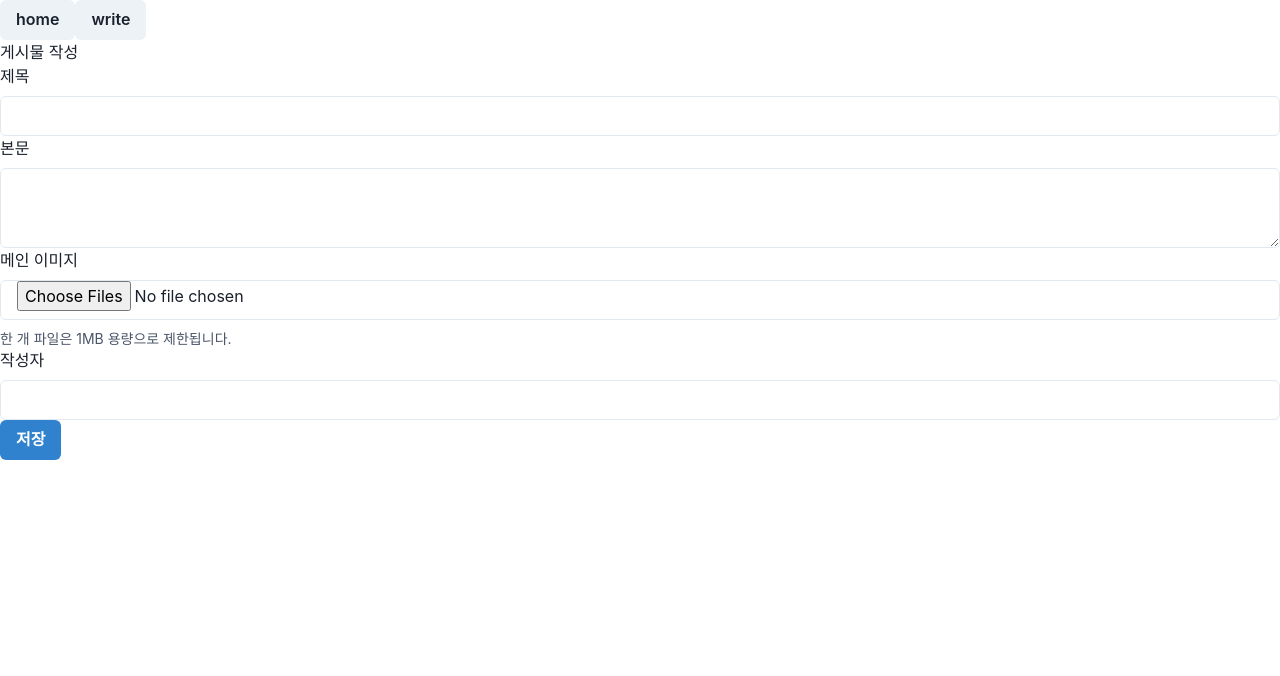
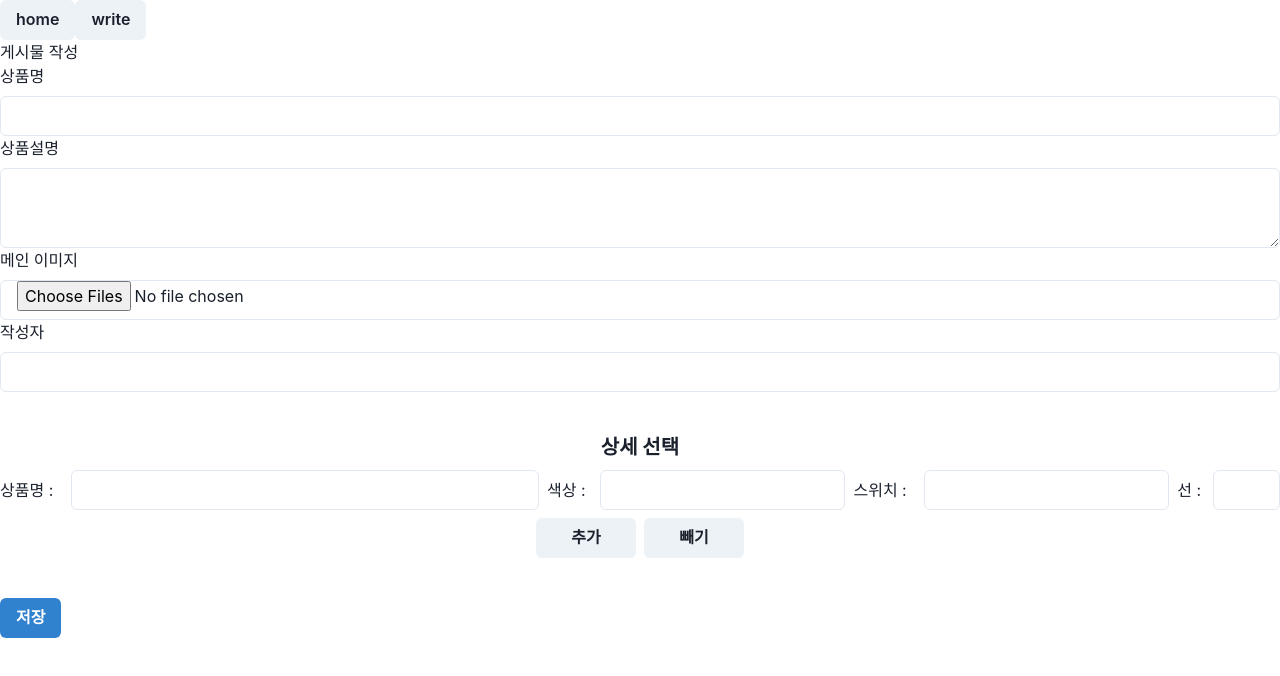
Before and after one commit to gns14585/sub_front, a React (Create React App) app: page /write in a window 1280 px wide. Shown: the top 676 px of the page. Built offline with nearby package versions, Linux system fonts and the light colour scheme.

Commit message:
상세선택 id 연결안됨

```diff
--- a/src/index.js
+++ b/src/index.js
@@ -5,9 +5,7 @@ import { ChakraProvider } from "@chakra-ui/react";
 
 const root = ReactDOM.createRoot(document.getElementById("root"));
 root.render(
-  <React.StrictMode>
-    <ChakraProvider>
-      <App />
-    </ChakraProvider>
-  </React.StrictMode>,
+  <ChakraProvider>
+    <App />
+  </ChakraProvider>,
 );
--- a/src/page/BoardList.js
+++ b/src/page/BoardList.js
@@ -1,5 +1,6 @@
 import {
   Box,
+  Flex,
   Image,
   SimpleGrid,
   Spinner,
@@ -27,29 +28,39 @@ export function BoardList() {
 
   return (
     <Box justifyContent={"center"} border={"1px solid red"} w="100%">
-      <Box w="80%" justifyContent={"center"} display={"flex"}>
+      <Flex w="80%" justifyContent={"center"} display={"flex"}>
         <h1>게시물 목록</h1>
         <SimpleGrid columns={3} spacing={9} m={20}>
           {boardList.map((board) => (
             <Box
-              _hover={{ cursor: "pointer" }}
+              _hover={{
+                cursor: "pointer",
+                bg: "gray.100",
+                transform: "scale(1.05)", // 이미지를 약간 확대합니다.
+                transition: "transform 0.2s",
+              }}
               key={board.id}
               onClick={() => navigate("/board/" + board.id)}
+              borderRadius="10px"
             >
               {/* 게시물의 첫 번째 이미지를 표시 */}
               {board.mainImgs && board.mainImgs.length > 0 && (
-                <Image src={board.mainImgs[0].url} alt="Board Image" />
+                <Image
+                  borderRadius="10px"
+                  src={board.mainImgs[0].url}
+                  alt="Board Image"
+                />
               )}
 
-              <Text>{board.id}</Text>
-              <Text>title : {board.title}</Text>
-              <Text>content : {board.content}</Text>
-              <Text>writer : {board.writer}</Text>
-              <Text>inserted : {board.inserted}</Text>
+              <Box>{board.id}</Box>
+              <Box>상품설명 : {board.title}</Box>
+              <Box>content : {board.content}</Box>
+              <Box>writer : {board.writer}</Box>
+              <Box>inserted : {board.inserted}</Box>
             </Box>
           ))}
         </SimpleGrid>
-      </Box>
+      </Flex>
     </Box>
   );
 }
--- a/src/page/BoardView.js
+++ b/src/page/BoardView.js
@@ -1,6 +1,7 @@
 import {
   Box,
   Button,
+  Flex,
   FormControl,
   FormLabel,
   Image,
@@ -13,8 +14,10 @@ import {
   ModalHeader,
   ModalOverlay,
   Spinner,
+  Text,
   useDisclosure,
   useToast,
+  VStack,
 } from "@chakra-ui/react";
 import { useNavigate, useParams } from "react-router-dom";
 import { useEffect, useState } from "react";
@@ -29,6 +32,21 @@ export function BoardView() {
 
   const toast = useToast();
   const navigate = useNavigate();
+
+  const [details, setDetails] = useState([]);
+
+  useEffect(() => {
+    axios
+      .get("/api/board/details/" + id)
+      .then((response) => {
+        setDetails(response.data);
+        console.log(response.data);
+      })
+      .catch((error) => {
+        console.error("Error fetching details:", error);
+      })
+      .finally(() => console.log("끝"));
+  }, [id]);
 
   useEffect(() => {
     axios
@@ -61,37 +79,94 @@ export function BoardView() {
   }
 
   return (
-    <Box>
+    <Box w="100%">
       <h1>글 보기</h1>
-      <FormControl>
-        <FormLabel>제목</FormLabel>
-        <Input value={board.title} readOnly />
-      </FormControl>
-      <FormControl>
-        <FormLabel>본문</FormLabel>
-        <Input value={board.content} readOnly />
-      </FormControl>
 
-      {board.mainImgs.map((mainImg) => (
-        <Box key={mainImg.id} my="5px" border="3px solid black">
-          <Image w="100%" src={mainImg.url} alt={mainImg.name} />
+      <Box>
+        <Button colorScheme="blue" onClick={() => navigate("/edit/" + id)}>
+          수정
+        </Button>
+        <Button colorScheme="red" onClick={onOpen}>
+          삭제
+        </Button>
+      </Box>
+
+      <Flex>
+        <Box>
+          {board.mainImgs.map((mainImg) => (
+            <Box key={mainImg.id} my="5px" w="100%" border="3px solid black">
+              <Image w="100%" src={mainImg.url} alt={mainImg.name} />
+            </Box>
+          ))}
         </Box>
-      ))}
 
-      <FormControl>
-        <FormLabel>작성자</FormLabel>
-        <Input value={board.writer} readOnly />
-      </FormControl>
-      <FormControl>
-        <FormLabel>작성일시</FormLabel>
-        <Input value={board.inserted} readOnly />
-      </FormControl>
-      <Button colorScheme="blue" onClick={() => navigate("/edit/" + id)}>
-        수정
-      </Button>
-      <Button colorScheme="red" onClick={onOpen}>
-        삭제
-      </Button>
+        <VStack w="70%">
+          <FormControl>
+            <FormLabel fontWeight="bold">상품명</FormLabel>
+            <Input value={board.title} readOnly />
+          </FormControl>
+          <FormControl>
+            <FormLabel fontWeight="bold">상품 설명</FormLabel>
+            <Input value={board.content} readOnly />
+          </FormControl>
+
+          <FormControl>
+            <FormLabel fontWeight="bold">판매가</FormLabel>
+            <Input value={board.writer} readOnly />
+          </FormControl>
+          <FormControl>
+            <FormLabel fontWeight="bold">작성일시</FormLabel>
+            <Input value={board.inserted} readOnly />
+          </FormControl>
+        </VStack>
+      </Flex>
+
+      <Box w="100%">
+        {/* 기존 UI 코드 */}
+        <Box>
+          {/* 상세 정보 출력 */}
+          <h2>상세 정보</h2>
+          {details.map((detail, id) => (
+            <div key={id}>
+              <p>상품명: {detail.productName}</p>
+              <p>색상: {detail.color}</p>
+              <p>축: {detail.axis}</p>
+              <p>선: {detail.line}</p>
+            </div>
+          ))}
+        </Box>
+        {/* 기존 UI 코드 */}
+      </Box>
+
+      <Box mt={10}>
+        <Text fontWeight="bold" fontSize="30px">
+          상품 사용 후기
+        </Text>
+        <FormControl>
+          <FormLabel>제목</FormLabel>
+          <Input />
+        </FormControl>
+        <FormControl>
+          <FormLabel>내용</FormLabel>
+          <Input />
+        </FormControl>
+        <Button colorScheme="blue">저장</Button>
+      </Box>
+
+      <Box mt={10}>
+        <Text fontWeight="bold" fontSize="30px">
+          상품 Q & N
+        </Text>
+        <FormControl>
+          <FormLabel>제목</FormLabel>
+          <Input />
+        </FormControl>
+        <FormControl>
+          <FormLabel>내용</FormLabel>
+          <Input />
+        </FormControl>
+        <Button colorScheme="blue">저장</Button>
+      </Box>
 
       {/* 삭제 모달 */}
       <Modal isOpen={isOpen} onClose={onClose}>
--- a/src/page/BoardWrite.js
+++ b/src/page/BoardWrite.js
@@ -1,12 +1,18 @@
 import {
   Box,
   Button,
+  Flex,
   FormControl,
   FormHelperText,
   FormLabel,
+  HStack,
   Input,
+  Menu,
+  MenuItem,
+  Text,
   Textarea,
   useToast,
+  VStack,
 } from "@chakra-ui/react";
 import { useState } from "react";
 import axios from "axios";
@@ -19,12 +25,19 @@ export function BoardWrite() {
   const toast = useToast();
   const [mainImg, setMainImg] = useState(null);
 
+  const [productName, setProductName] = useState("");
+  const [color, setColor] = useState("");
+  const [axis, setAxis] = useState("");
+  const [line, setLine] = useState("");
+
   const [isSubmitting, setIsSubmitting] = useState(false);
 
   const navigate = useNavigate();
+  const [details, setDetails] = useState([]);
 
   function handleSubmit() {
     setIsSubmitting(true);
+
     axios
       .postForm("/api/board/add", {
         title,
@@ -33,6 +46,8 @@ export function BoardWrite() {
         mainImg,
       })
       .then(() => {
+        axios.post("/api/board/addList", { title, content, writer, details });
+
         toast({
           description: "새 글 작성되었습니다.",
           status: "success",
@@ -57,17 +72,31 @@ export function BoardWrite() {
       .finally(() => setIsSubmitting(false));
   }
 
+  const handleAddDetail = () => {
+    setDetails([...details, { productName, color, axis, line }]);
+    // 필드 초기화
+    setProductName("");
+    setColor("");
+    setAxis("");
+    setLine("");
+  };
+
+  // 상세 항목 제거 함수
+  const handleRemoveDetail = () => {
+    setDetails(details.slice(0, -1));
+  };
+
   return (
     <Box>
       <h1>게시물 작성</h1>
       <Box>
         <FormControl>
-          <FormLabel>제목</FormLabel>
+          <FormLabel>상품명</FormLabel>
           <Input value={title} onChange={(e) => setTitle(e.target.value)} />
         </FormControl>
 
         <FormControl>
-          <FormLabel>본문</FormLabel>
+          <FormLabel>상품설명</FormLabel>
           <Textarea
             value={content}
             onChange={(e) => setContent(e.target.value)}
@@ -82,7 +111,6 @@ export function BoardWrite() {
             multiple
             onChange={(e) => setMainImg(e.target.files)}
           />
-          <FormHelperText>한 개 파일은 1MB 용량으로 제한됩니다.</FormHelperText>
         </FormControl>
 
         <FormControl>
@@ -90,7 +118,52 @@ export function BoardWrite() {
           <Input value={writer} onChange={(e) => setWriter(e.target.value)} />
         </FormControl>
 
+        <VStack mt={10}>
+          <Box style={{ fontWeight: "bold", fontSize: "20px" }}>상세 선택</Box>
+          <HStack>
+            <Text w="180px">상품명 : </Text>
+            <Input
+              value={productName}
+              onChange={(e) => setProductName(e.target.value)}
+            />
+            <Text w="130px">색상 : </Text>
+            <Input
+              value={color}
+              onChange={(e) => setColor(e.target.value)}
+              w="50%"
+            />
+            <Text w="180px">스위치 : </Text>
+            <Input
+              value={axis}
+              onChange={(e) => setAxis(e.target.value)}
+              w="50%"
+            />
+            <Text w="80px">선 :</Text>
+            <Input
+              value={line}
+              onChange={(e) => setLine(e.target.value)}
+              w="10%"
+            />
+          </HStack>
+          <HStack>
+            <Button w="100px" onClick={handleAddDetail}>
+              추가
+            </Button>
+            <Button w="100px" onClick={handleRemoveDetail}>
+              빼기
+            </Button>
+          </HStack>
+          {details.map((detail, index) => (
+            <Box key={index}>
+              상품명: {detail.productName}, 색상: {detail.color}, 스위치:{" "}
+              {detail.axis}, 선: {detail.line}
+            </Box>
+          ))}
+        </VStack>
+
+        {/* 저장 버튼 */}
         <Button
+          mt={10}
           isDisabled={isSubmitting}
           onClick={handleSubmit}
           colorScheme="blue"
```
